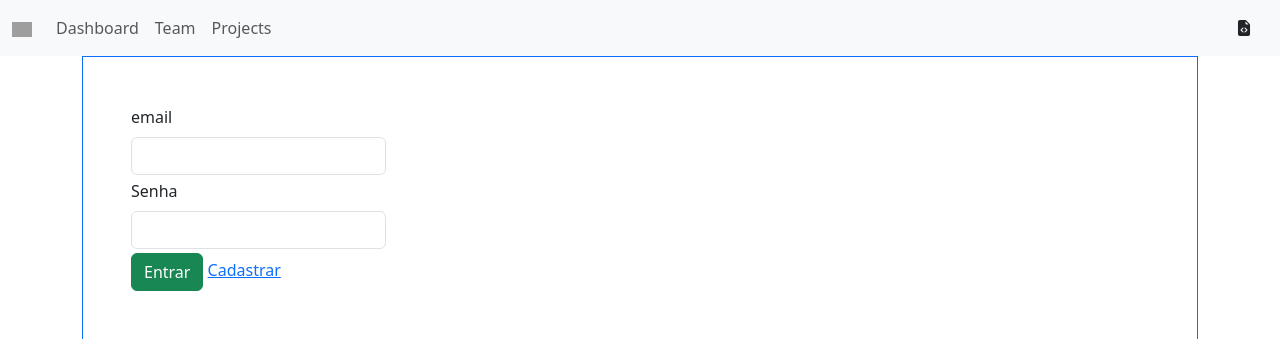
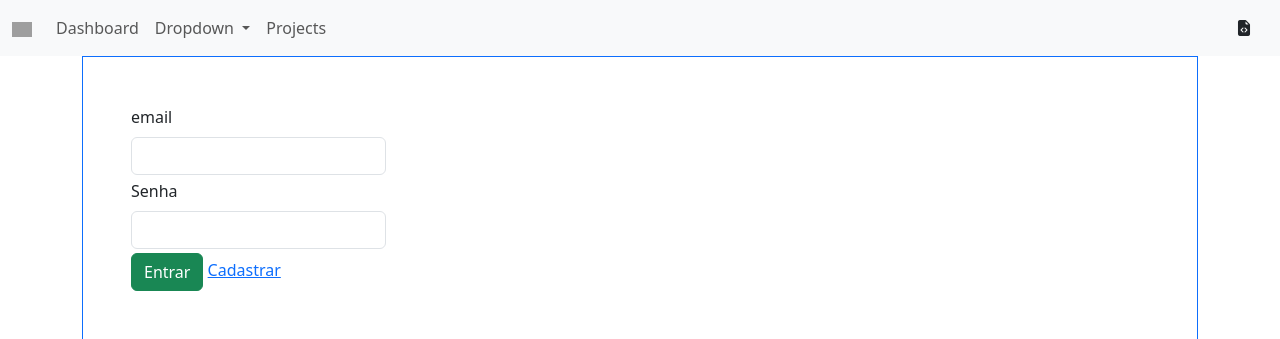
Before and after one commit to VeridianaAmaral/HamsterShop-PHP, a PHP site: page /mvc/ in a window 1280 px wide. Shown: the top 339 px of the page. Run offline with PHP 8.4, Linux system fonts and the light colour scheme; grey boxes are pictures that could not be loaded.

Commit message:
Adicionando Dropdown

```diff
--- a/mvc/views/template.php
+++ b/mvc/views/template.php
@@ -49,9 +49,17 @@
         <li class="nav-item">
           <a class="nav-link" href="#">Dashboard</a>
         </li>
-        <li class="nav-item">
-          <a class="nav-link" href="#">Team</a>
-        </li>
+        <li class="nav-item dropdown">
+        <a class="nav-link dropdown-toggle" href="#" id="navbarDropdown" role="button" data-toggle="dropdown" aria-haspopup="true" aria-expanded="false">
+          Dropdown
+        </a>
+        <div class="dropdown-menu" aria-labelledby="navbarDropdown">
+          <a class="dropdown-item" href="#">Action</a>
+          <a class="dropdown-item" href="#">Another action</a>
+          <div class="dropdown-divider"></div>
+          <a class="dropdown-item" href="#">Something else here</a>
+        </div>
+      </li>
         <li class="nav-item">
           <a class="nav-link" href="#">Projects</a>
         </li>
```
